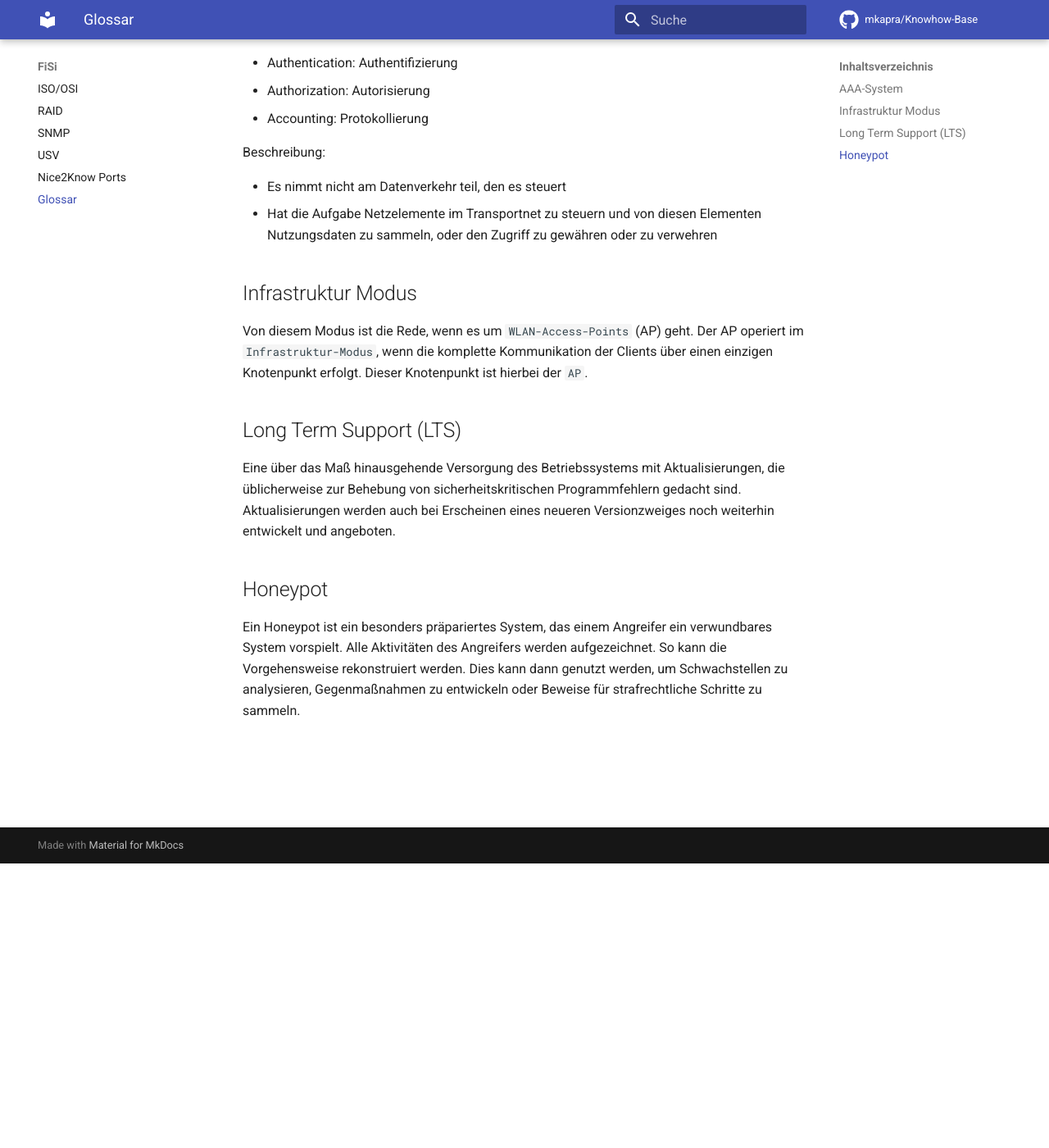
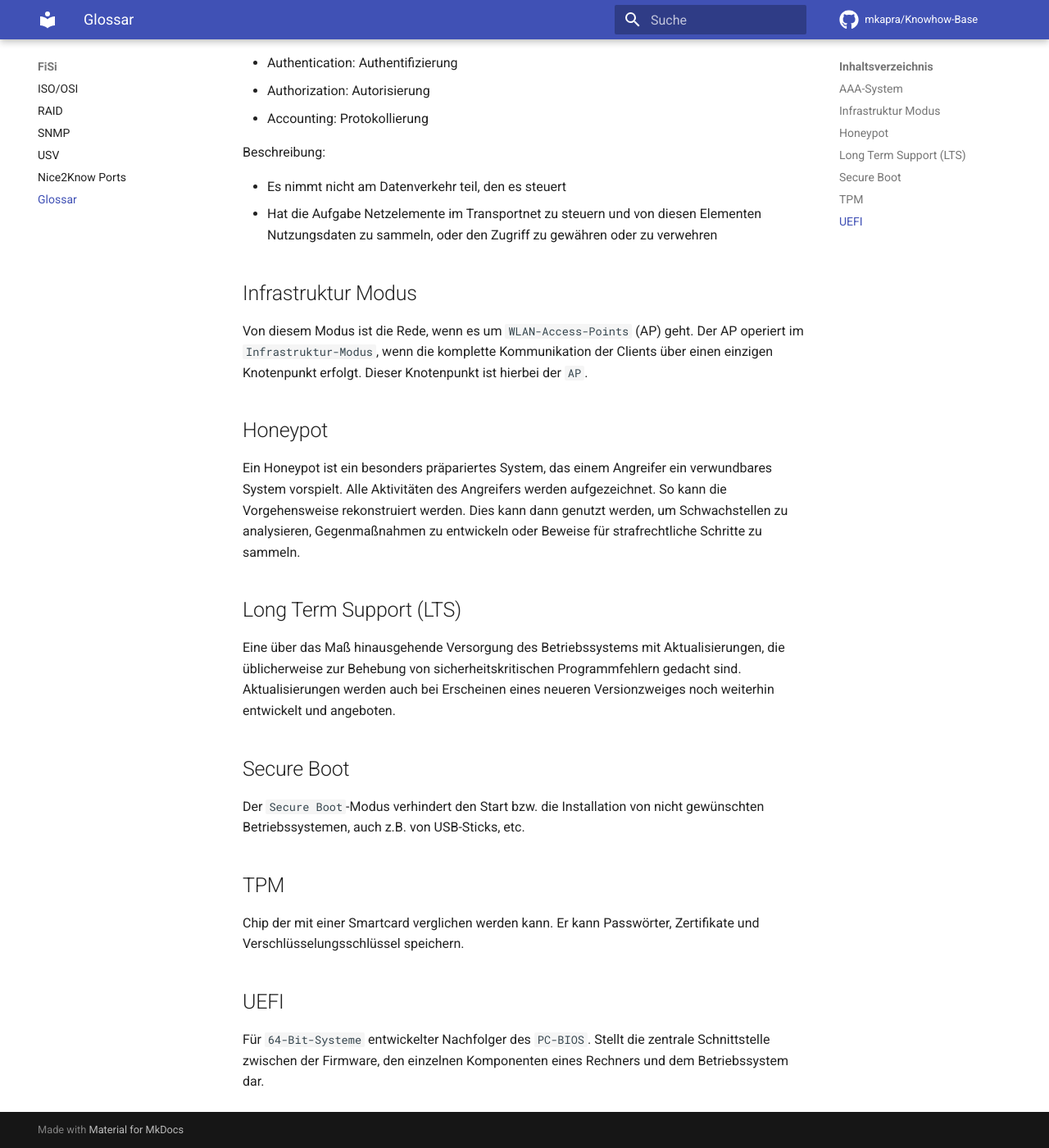
Before and after one commit to mkapra/KnowHow-Base, an MkDocs documentation site: the page built from docs/fisi/glossar.md, in a window 1280 px wide and 1400 px high, scrolled down 347 px. Shown: the whole window at 82% size. Built offline with MkDocs 1.6.1 and Material for MkDocs 9.7.7, drawn with Linux system fonts in a browser that asks for light colours; comment, search, counter and statistics services are not loaded.

Commit message:
fisi/glossar: Sort and add new items

```diff
--- a/docs/fisi/glossar.md
+++ b/docs/fisi/glossar.md
@@ -20,13 +20,25 @@ Von diesem Modus ist die Rede, wenn es um `WLAN-Access-Points` (AP) geht.  Der A
 `Infrastruktur-Modus`, wenn die komplette Kommunikation der Clients über einen einzigen Knotenpunkt
 erfolgt. Dieser Knotenpunkt ist hierbei der `AP`.
 
+## Honeypot
+Ein Honeypot ist ein besonders präpariertes System, das einem Angreifer ein verwundbares System
+vorspielt. Alle Aktivitäten des Angreifers werden aufgezeichnet. So kann die Vorgehensweise
+rekonstruiert werden. Dies kann dann genutzt werden, um Schwachstellen zu analysieren,
+Gegenmaßnahmen zu entwickeln oder Beweise für strafrechtliche Schritte zu sammeln.
+
 ## Long Term Support (LTS)
 Eine über das Maß hinausgehende Versorgung des Betriebssystems mit Aktualisierungen, die
 üblicherweise zur Behebung von sicherheitskritischen Programmfehlern gedacht sind. Aktualisierungen
 werden auch bei Erscheinen eines neueren Versionzweiges noch weiterhin entwickelt und angeboten.
 
-## Honeypot
-Ein Honeypot ist ein besonders präpariertes System, das einem Angreifer ein verwundbares System
-vorspielt. Alle Aktivitäten des Angreifers werden aufgezeichnet. So kann die Vorgehensweise
-rekonstruiert werden. Dies kann dann genutzt werden, um Schwachstellen zu analysieren,
-Gegenmaßnahmen zu entwickeln oder Beweise für strafrechtliche Schritte zu sammeln.
+## Secure Boot
+Der `Secure Boot`-Modus verhindert den Start bzw. die Installation von nicht gewünschten
+Betriebssystemen, auch z.B. von USB-Sticks, etc.
+
+## TPM
+Chip der mit einer Smartcard verglichen werden kann. Er kann Passwörter, Zertifikate und
+Verschlüsselungsschlüssel speichern.
+
+## UEFI
+Für `64-Bit-Systeme` entwickelter Nachfolger des `PC-BIOS`. Stellt die zentrale Schnittstelle
+zwischen der Firmware, den einzelnen Komponenten eines Rechners und dem Betriebssystem dar.
```
